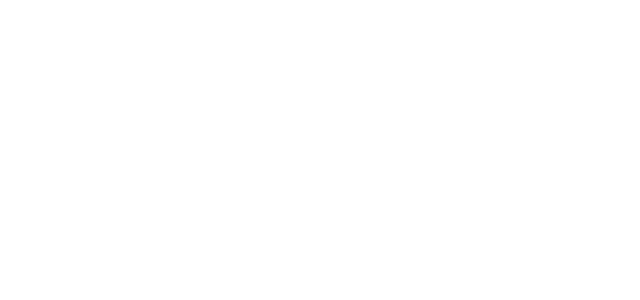
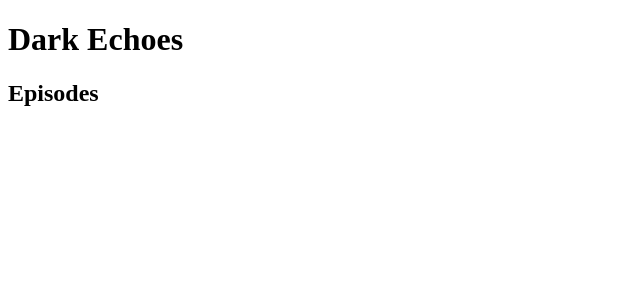
Before and after one commit to ebarbosa27/DarkEchoes, a React (Vite) app: page / in a window 1280 px wide. Shown: the top 300 px of the page, without its empty margins (0-640 px from the left). Built offline with nearby package versions, Linux system fonts and the light colour scheme.

Commit message:
added a skeleton of how the dom will display data

```diff
--- a/src/App.jsx
+++ b/src/App.jsx
@@ -1,3 +1,18 @@
 export default function App() {
   // TODO
+  return (
+    <>
+      <h1>Dark Echoes</h1>
+      <div>
+        <div>
+          <h2>Episodes</h2>
+          {/* List items here */}
+        </div>
+        <div>
+          <h2>{/* Selected Episode */}</h2>
+          {/* selected episode data */}
+        </div>
+      </div>
+    </>
+  );
 }
```
